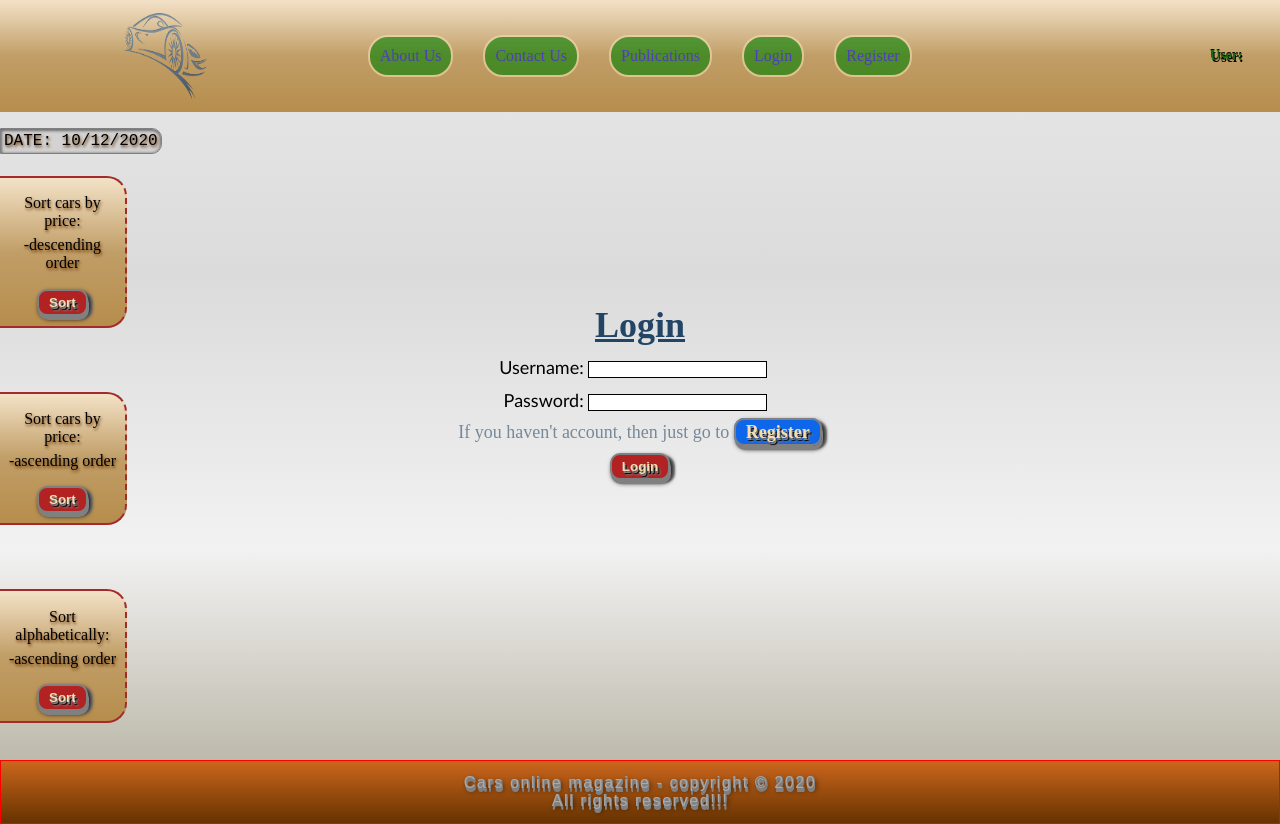
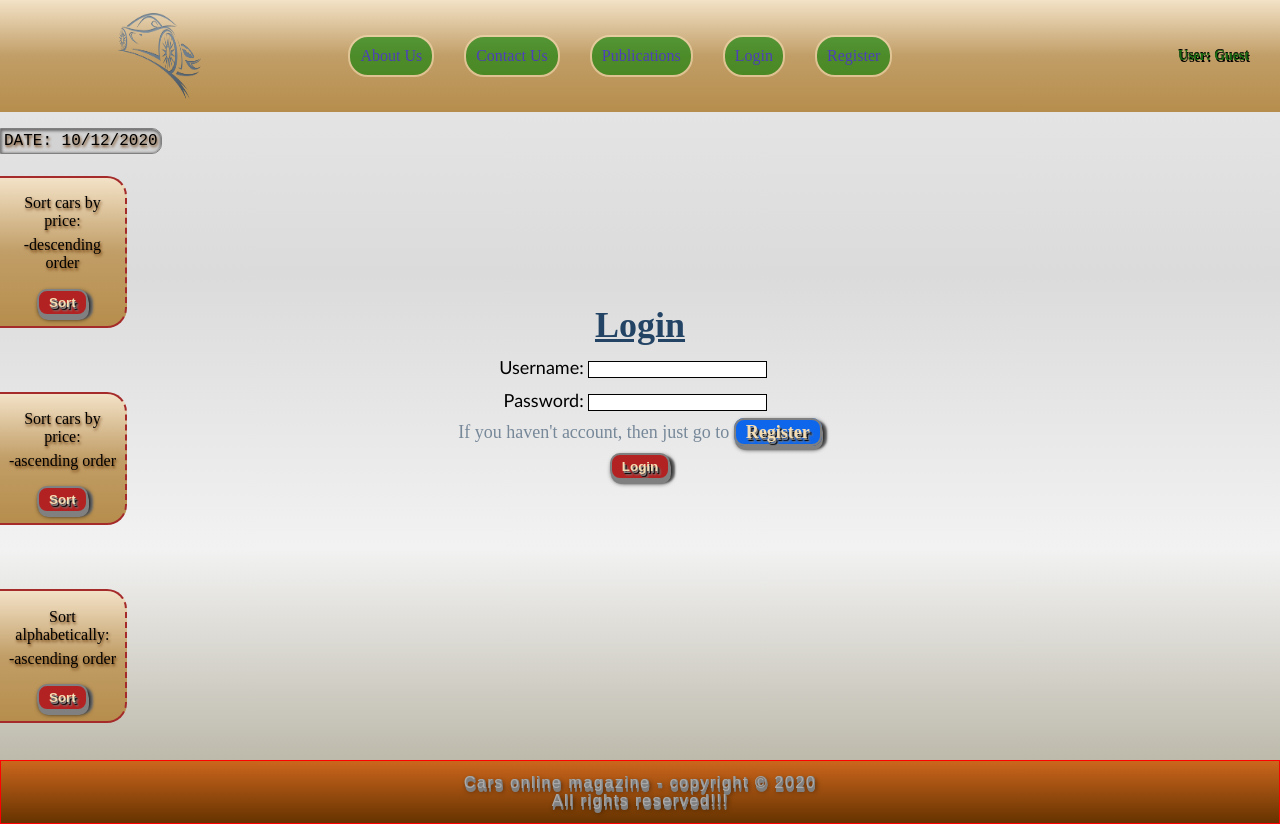
Before and after one commit to Zapryanov/Angular-Exam-2020, an Angular app in the folder real-exam/: page /user/login in a window 1280 px wide. Built offline with nearby package versions, Linux system fonts and the light colour scheme.

Commit message:
feat: display the current username and fill in the README.md

```diff
--- a/real-exam/src/app/core/header/header.component.html
+++ b/real-exam/src/app/core/header/header.component.html
@@ -32,7 +32,7 @@
     </nav>
   <div class="user-name">
       <p>
-          User:
+          User: {{username}}
       </p>
   </div>
 </header>
--- a/real-exam/src/app/core/header/header.component.ts
+++ b/real-exam/src/app/core/header/header.component.ts
@@ -1,5 +1,6 @@
 import { Component } from '@angular/core';
 import { Router } from '@angular/router';
+import { IUser } from 'src/app/shared/interfaces';
 import { UserService } from 'src/app/user/user.service';
 
 @Component({
@@ -11,12 +12,14 @@ import { UserService } from 'src/app/user/user.service';
 
 export class HeaderComponent {
 
+  user: IUser = this.userService.currentUser;
+
   get isLogged(): boolean {
     return this.userService.isLogged;
   }
 
-  get currentUser(): any {
-    return this.userService.currentUser;
+  get username(): string {
+    return this.userService.username
   }
 
   constructor(
--- a/real-exam/src/app/user/user.service.ts
+++ b/real-exam/src/app/user/user.service.ts
@@ -14,6 +14,10 @@ export class UserService {
 
   get isLogged(): boolean {
     return !!this.currentUser;
+  }
+// last added in the morning - get username()
+  get username(): string {
+    return this.currentUser?.username || "Guest";
   }
 
   constructor(private http: HttpClient) {}
```
Also changed, not shown: 1 other file (tests, documents, lock files or other folders).
